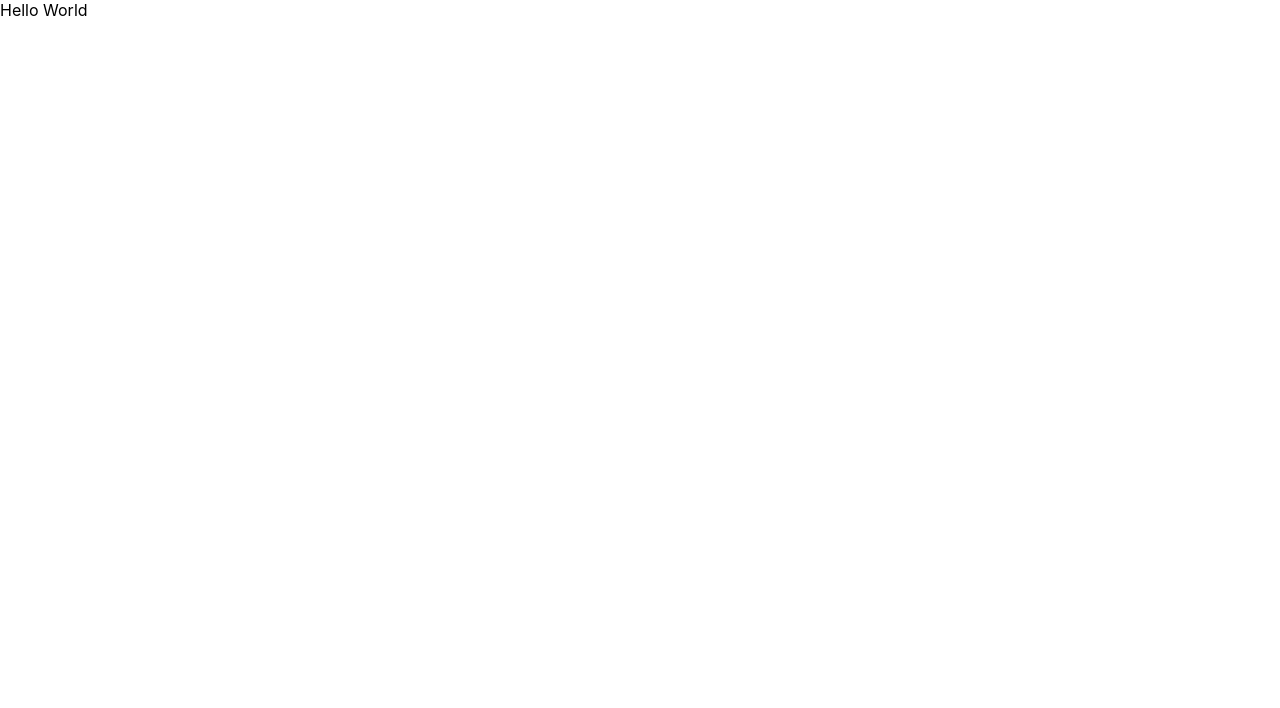
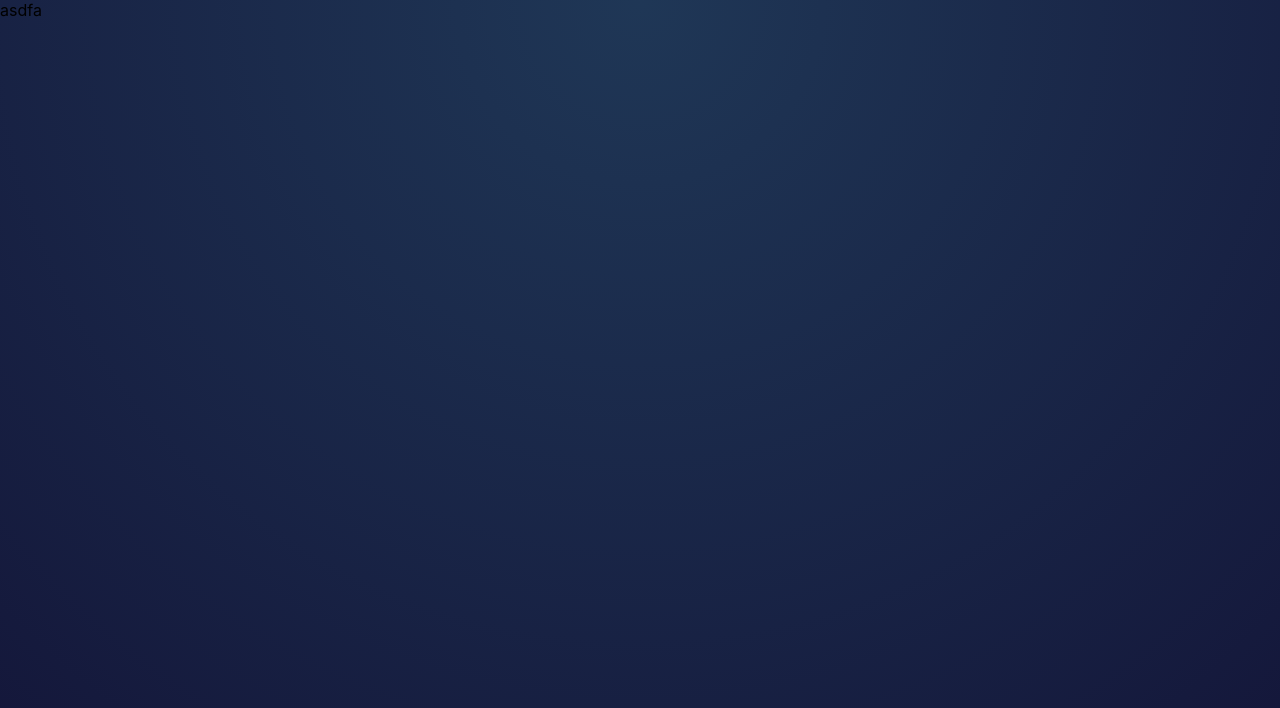
Before and after one commit to gefgu/rock-paper-scissors, a Next.js app: page / in a window 1280 px wide. Shown: the top 708 px of the page. Built offline with nearby package versions, Linux system fonts and the light colour scheme.

Commit message:
Add background radial gradient

```diff
--- a/pages/index.tsx
+++ b/pages/index.tsx
@@ -4,13 +4,13 @@ import styles from "../styles/Home.module.css";
 
 const Home: NextPage = () => {
   return (
-    <div>
+    <div className={styles.container}>
       <Head>
         <title>Rock Paper Scissors</title>
         <meta name="description" content="Rock Paper Scissors Game" />
         <link rel="icon" href="/favicon.ico" />
       </Head>
-      Hello World
+asdfa
     </div>
   );
 };
--- /dev/null
+++ b/styles/Home.module.css
@@ -0,0 +1,4 @@
+.container {
+  background: radial-gradient(circle at top, hsl(214, 47%, 23%), hsl(237, 49%, 15%));
+  min-height: 100vh;
+}
```
